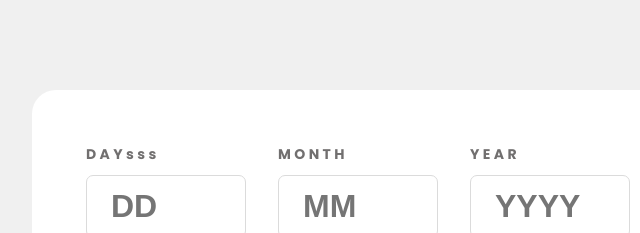
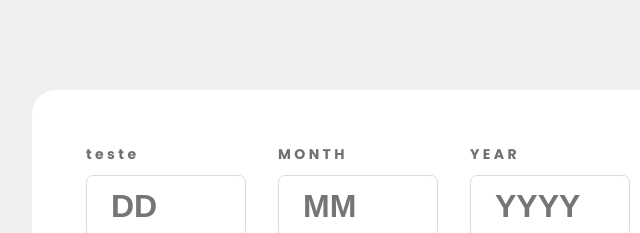
Before and after one commit to etvaldolisboa/app-calculator-age, a plain HTML site: page index.html in a window 1280 px wide. Shown: the top 233 px of the page, 188-828 px from the left. Drawn offline with Linux system fonts and the light colour scheme.

Commit message:
alterado

```diff
--- a/index.html
+++ b/index.html
@@ -19,7 +19,7 @@
     <header class="header">
       <form class="calculator">
         <div>
-          <label for="day">DAYsss</label>
+          <label for="day">teste</label>
           <input type="number" id="day"  placeholder="DD">
           <small></small>
         </div>
```
